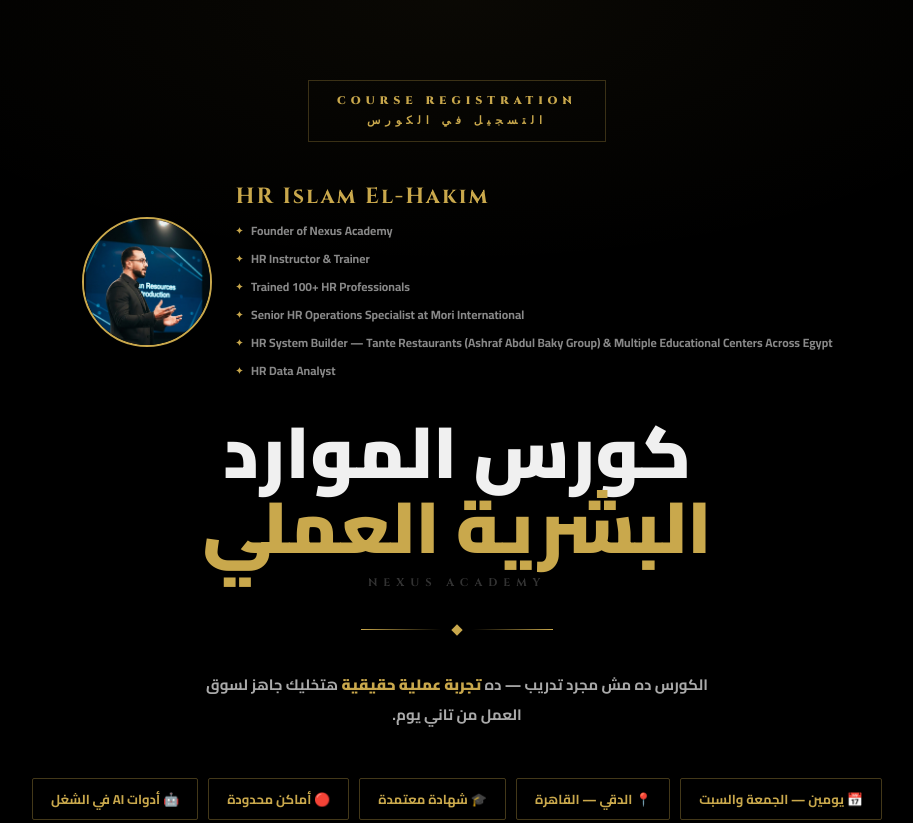
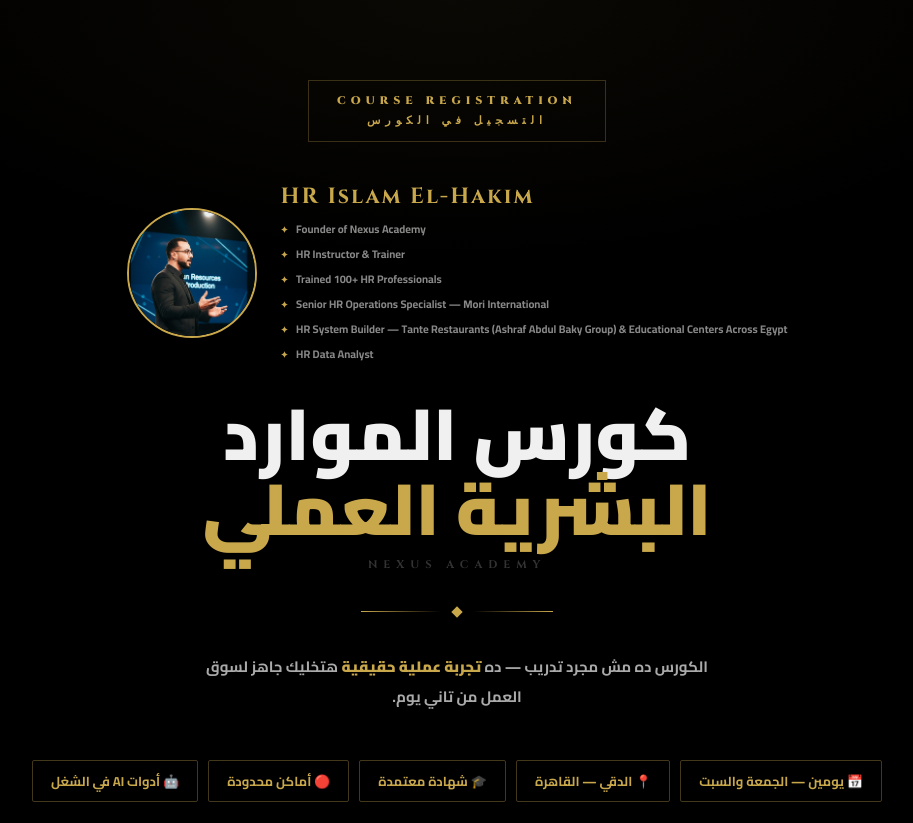
Before and after one commit to HRIslamElHakim/Human-Resources-Course--by-HR-Islam-El-HakiM, a plain HTML site: page index.html in a window 1280 px wide. Shown: the top 823 px of the page, without its empty margins (183-1096 px from the left). Drawn offline with Linux system fonts and the light colour scheme.

Commit message:
Update index.html

```diff
--- a/index.html
+++ b/index.html
@@ -196,12 +196,12 @@ footer a{color:#C9A84C44;text-decoration:none;}
     <div style="display:flex;flex-direction:column;align-items:flex-end;gap:8px;flex:1;min-width:200px;">
       <div style="font-family:'Cinzel',serif;font-size:clamp(16px,3.5vw,22px);font-weight:700;color:#C9A84C;letter-spacing:2px;">HR Islam El-Hakim</div>
       <ul style="list-style:none;text-align:right;display:flex;flex-direction:column;gap:5px;">
-        <li style="font-size:12px;font-weight:700;color:#888;display:flex;align-items:center;gap:8px;justify-content:flex-end;"><span>Founder of Nexus Academy</span><span style="color:#C9A84C;font-size:9px;">✦</span></li>
-        <li style="font-size:12px;font-weight:700;color:#888;display:flex;align-items:center;gap:8px;justify-content:flex-end;"><span>HR Instructor &amp; Trainer</span><span style="color:#C9A84C;font-size:9px;">✦</span></li>
-        <li style="font-size:12px;font-weight:700;color:#888;display:flex;align-items:center;gap:8px;justify-content:flex-end;"><span>Trained 100+ HR Professionals</span><span style="color:#C9A84C;font-size:9px;">✦</span></li>
-        <li style="font-size:12px;font-weight:700;color:#888;display:flex;align-items:center;gap:8px;justify-content:flex-end;"><span>Senior HR Operations Specialist at Mori International</span><span style="color:#C9A84C;font-size:9px;">✦</span></li>
-        <li style="font-size:12px;font-weight:700;color:#888;display:flex;align-items:center;gap:8px;justify-content:flex-end;"><span>HR System Builder — Tante Restaurants (Ashraf Abdul Baky Group) &amp; Multiple Educational Centers Across Egypt</span><span style="color:#C9A84C;font-size:9px;">✦</span></li>
-        <li style="font-size:12px;font-weight:700;color:#888;display:flex;align-items:center;gap:8px;justify-content:flex-end;"><span>HR Data Analyst</span><span style="color:#C9A84C;font-size:9px;">✦</span></li>
+        <li style="font-size:11px;font-weight:700;color:#888;display:flex;align-items:flex-start;gap:8px;justify-content:flex-end;"><span>Founder of Nexus Academy</span><span style="color:#C9A84C;font-size:9px;margin-top:2px;">✦</span></li>
+        <li style="font-size:11px;font-weight:700;color:#888;display:flex;align-items:flex-start;gap:8px;justify-content:flex-end;"><span>HR Instructor &amp; Trainer</span><span style="color:#C9A84C;font-size:9px;margin-top:2px;">✦</span></li>
+        <li style="font-size:11px;font-weight:700;color:#888;display:flex;align-items:flex-start;gap:8px;justify-content:flex-end;"><span>Trained 100+ HR Professionals</span><span style="color:#C9A84C;font-size:9px;margin-top:2px;">✦</span></li>
+        <li style="font-size:11px;font-weight:700;color:#888;display:flex;align-items:flex-start;gap:8px;justify-content:flex-end;"><span>Senior HR Operations Specialist — Mori International</span><span style="color:#C9A84C;font-size:9px;margin-top:2px;">✦</span></li>
+        <li style="font-size:11px;font-weight:700;color:#888;display:flex;align-items:flex-start;gap:8px;justify-content:flex-end;"><span>HR System Builder — Tante Restaurants (Ashraf Abdul Baky Group) &amp; Educational Centers Across Egypt</span><span style="color:#C9A84C;font-size:9px;margin-top:2px;">✦</span></li>
+        <li style="font-size:11px;font-weight:700;color:#888;display:flex;align-items:flex-start;gap:8px;justify-content:flex-end;"><span>HR Data Analyst</span><span style="color:#C9A84C;font-size:9px;margin-top:2px;">✦</span></li>
       </ul>
     </div>
     <div style="width:130px;height:130px;border-radius:50%;border:2px solid #C9A84C;overflow:hidden;flex-shrink:0;">
```
